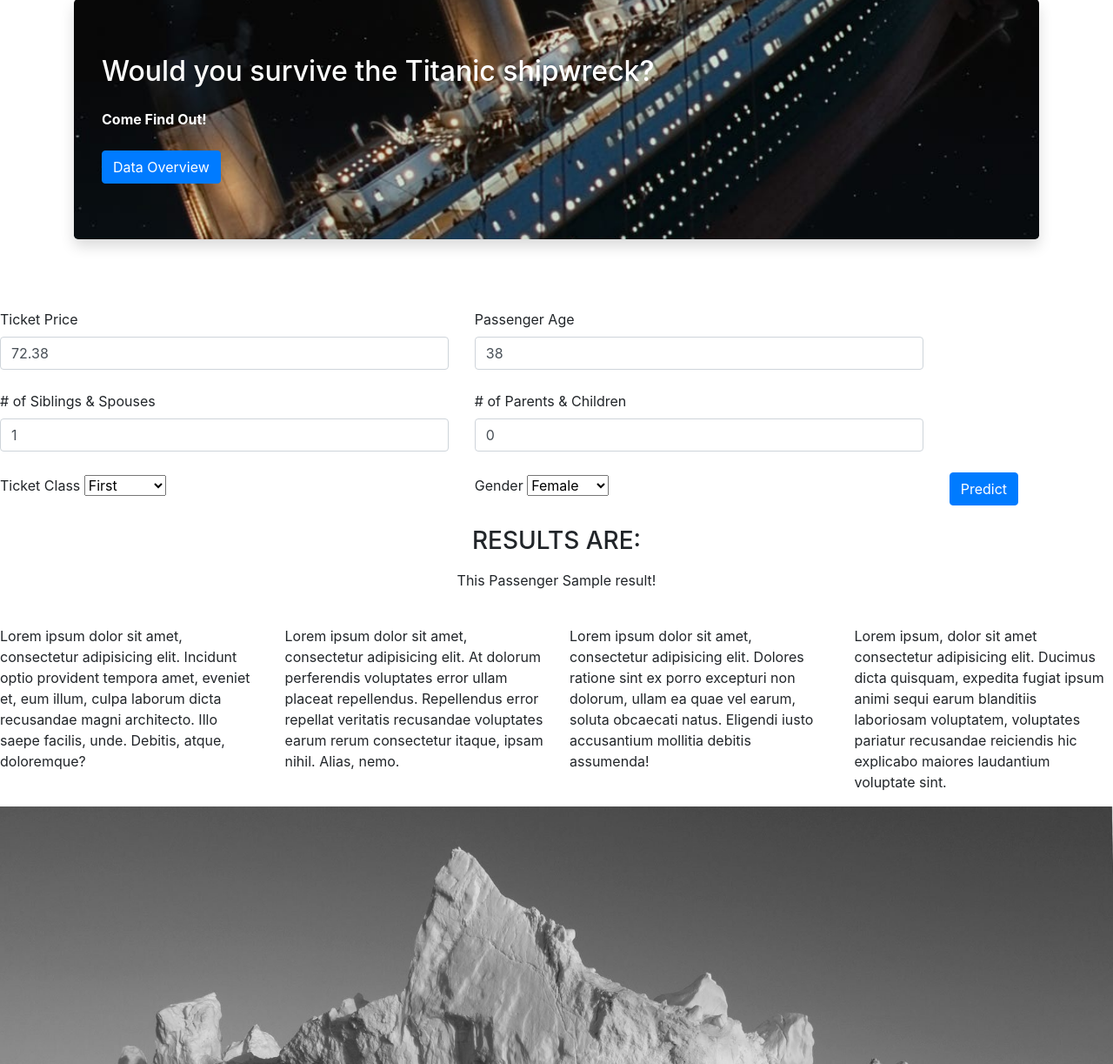
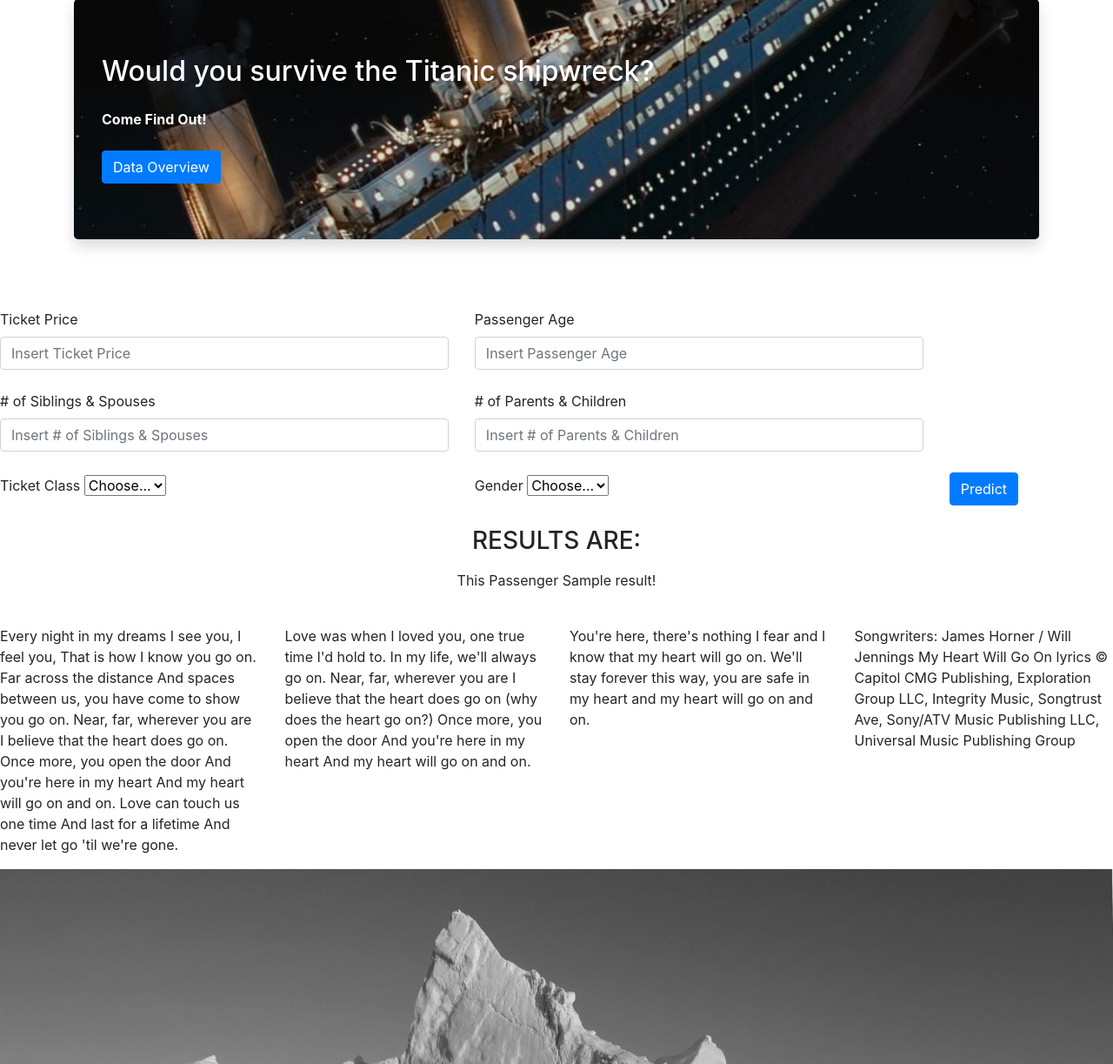
Before and after one commit to GVAlonzo/Project3-T4, a Flask app: template templates/index.html in a window 1280 px wide. Shown: the part 49-1272 px from the top of the page at 87% size. Run offline with Flask 2, Linux system fonts and the light colour scheme; the template is opened without the code that fills it: most values are stand-ins (such as "Sample title", 1, 10 or a date in 2020); parts of the project's set-up code (start-up, migrations or seed data) failed here and were passed over; some libraries are stand-ins or nearby versions.

Commit message:
Updated index.html with lyrics and prompted required inputs

```diff
--- a/templates/index.html
+++ b/templates/index.html
@@ -30,37 +30,37 @@
       <div class="col-sm-5">
         <label class="visually-hidden" for="specificSizeInputName">Ticket Price</label>
         <!-- This is the first input box -->
-        <input type="text" class="form-control" id="ticketPrice" placeholder="Insert Ticket Price" name="price" value="72.38">
+        <input type="text" class="form-control" id="ticketPrice" placeholder="Insert Ticket Price" name="price" required="required">
         <br>
       </div>
 
       <div class="col-sm-5">
         <label class="visually-hidden" for="specificSizeInputName">Passenger Age</label>
         <!-- This is the second input box -->
-        <input type="text" class="form-control" id="passengerAge" placeholder="Insert Passenger Age" name="age" value="38">
+        <input type="text" class="form-control" id="passengerAge" placeholder="Insert Passenger Age" name="age" required="required">
         <br>
       </div>
 
       <div class="col-sm-5">
         <label class="visually-hidden" for="specificSizeInputName"># of Siblings & Spouses</label>
         <!-- This is the third input box -->
-        <input type="text" class="form-control" id="siblingsSpouses" placeholder="Insert # of Siblings & Spouses" name="sibsp" value="1">
+        <input type="text" class="form-control" id="siblingsSpouses" placeholder="Insert # of Siblings & Spouses" name="sibsp" required="required">
         <br>
       </div>
 
       <div class="col-sm-5">
         <label class="visually-hidden" for="specificSizeInputName"># of Parents & Children</label>
         <!-- This is the fourth input box -->
-        <input type="text" class="form-control" id="parentsChildren" placeholder="Insert # of Parents & Children" name="parch" value="0">
+        <input type="text" class="form-control" id="parentsChildren" placeholder="Insert # of Parents & Children" name="parch" required="required">
         <br>
       </div>
 
       <div class="col-sm-5">
         <label class="visually-hidden" for="specificSizeSelect">Ticket Class</label>
         <!-- This is the first drop down box -->
-        <select class="form-select" id="ticketClass" name="class" value="1">
-          <option selected>Choose...</option>
-          <option value="1" selected>First</option>
+        <select class="form-select" id="ticketClass" name="class" required>
+          <option value="">Choose...</option>
+          <option value="1">First</option>
           <option value="2">Second</option>
           <option value="3">Third</option>
         </select>
@@ -69,9 +69,9 @@
       <div class="col-sm-5">
         <label class="visually-hidden" for="specificSizeSelect">Gender</label>
         <!-- This is the second drop down box -->
-        <select class="form-select" id="genderMF" name="gender">
-          <option selected>Choose...</option>
-          <option value="1" selected>Female</option>
+        <select class="form-select" id="genderMF" name="gender" required>
+          <option value="">Choose...</option>
+          <option value="1">Female</option>
           <option value="0">Male</option>
         </select>
       </div>
@@ -95,16 +95,43 @@
   <br>
   <div class="row">
     <div class="col-md-3">
-      <p>Lorem ipsum dolor sit amet, consectetur adipisicing elit. Incidunt optio provident tempora amet, eveniet et, eum illum, culpa laborum dicta recusandae magni architecto. Illo saepe facilis, unde. Debitis, atque, doloremque?</p>
+      <p>Every night in my dreams
+        I see you, I feel you,
+        That is how I know you go on.
+        Far across the distance
+        And spaces between us,
+        you have come to show you go on.
+        Near, far, wherever you are
+        I believe that the heart does go on.
+        Once more, you open the door
+        And you're here in my heart
+        And my heart will go on and on.
+        Love can touch us one time
+        And last for a lifetime
+        And never let go 'til we're gone.</p>
     </div>
     <div class="col-md-3">
-      <p>Lorem ipsum dolor sit amet, consectetur adipisicing elit. At dolorum perferendis voluptates error ullam placeat repellendus. Repellendus error repellat veritatis recusandae voluptates earum rerum consectetur itaque, ipsam nihil. Alias, nemo.</p>
+      <p>Love was when I loved you,
+        one true time I'd hold to.
+        In my life, we'll always go on.
+        Near, far, wherever you are
+        I believe that the heart does go on (why does the heart go on?)
+        Once more, you open the door
+        And you're here in my heart
+        And my heart will go on and on.</p>
     </div>
     <div class="col-md-3">
-      <p>Lorem ipsum dolor sit amet, consectetur adipisicing elit. Dolores ratione sint ex porro excepturi non dolorum, ullam ea quae vel earum, soluta obcaecati natus. Eligendi iusto accusantium mollitia debitis assumenda!</p>
+      <p>You're here, there's nothing I fear
+        and I know that my heart will go on.
+        We'll stay forever this way,
+        you are safe in my heart and
+        my heart will go on and on.</p>
     </div>
     <div class="col-md-3">
-      <p>Lorem ipsum, dolor sit amet consectetur adipisicing elit. Ducimus dicta quisquam, expedita fugiat ipsum animi sequi earum blanditiis laboriosam voluptatem, voluptates pariatur recusandae reiciendis hic explicabo maiores laudantium voluptate sint.</p>
+      <p>
+        Songwriters: James Horner / Will Jennings
+        My Heart Will Go On lyrics © Capitol CMG Publishing, Exploration Group LLC, Integrity Music, Songtrust Ave, Sony/ATV Music Publishing LLC, Universal Music Publishing Group
+      </p>
     </div>
   </div>
 
--- a/templates/overview.html
+++ b/templates/overview.html
@@ -15,7 +15,7 @@
 
 <body>
   <div class="container py-5">
-      <div class="jumbotron text-white jumbotron-image shadow" style="background-image: url(static/images/titanic2.jpg);">
+      <div class="jumbotron text-white jumbotron-image shadow" style="background-image: url('static/images/titanic2.jpg');">
         <h2 class="mb-4">
           Would you survive the Titanic shipwreck?
         </h2>
```
Also changed, not shown: README.md.
